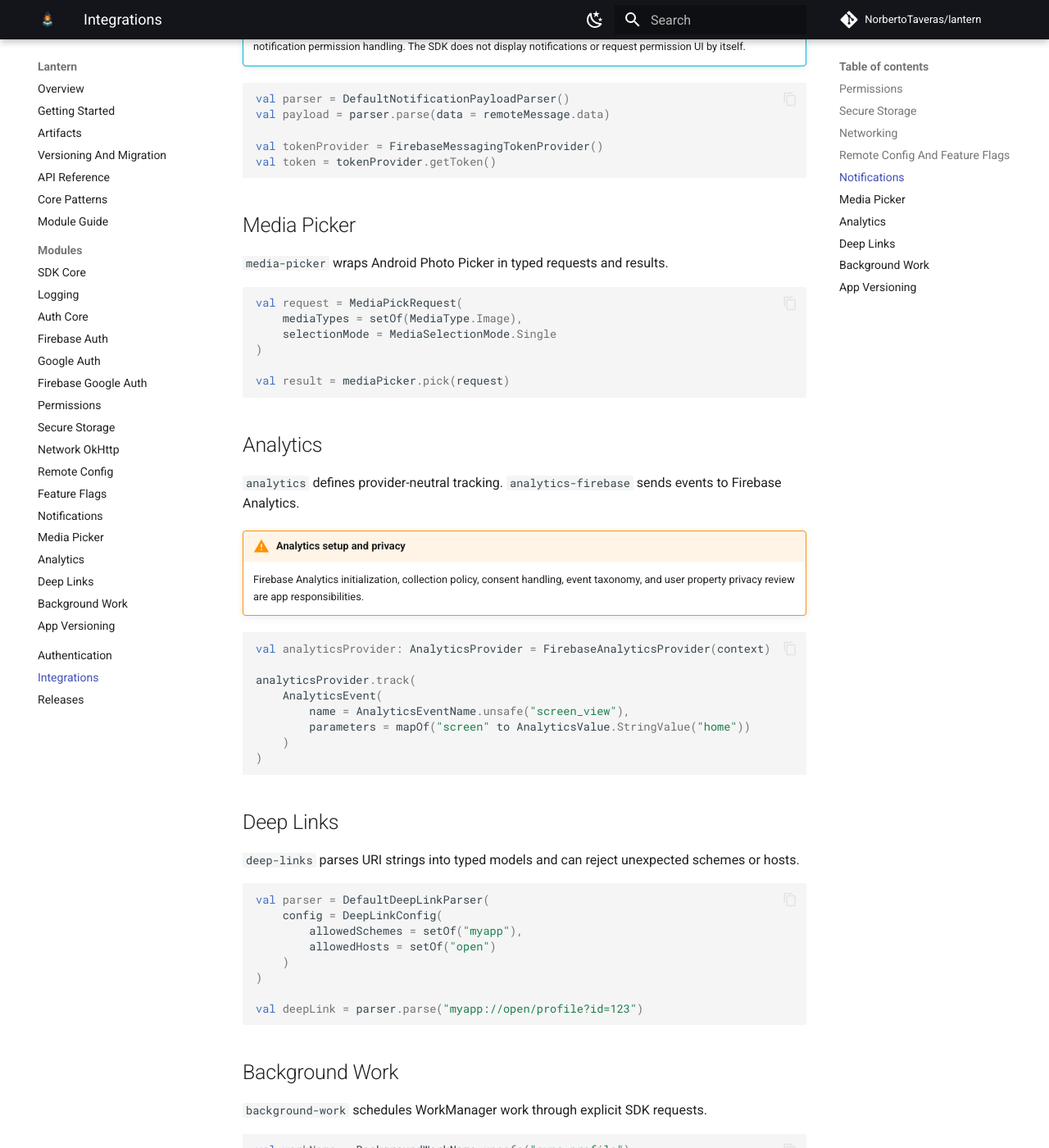
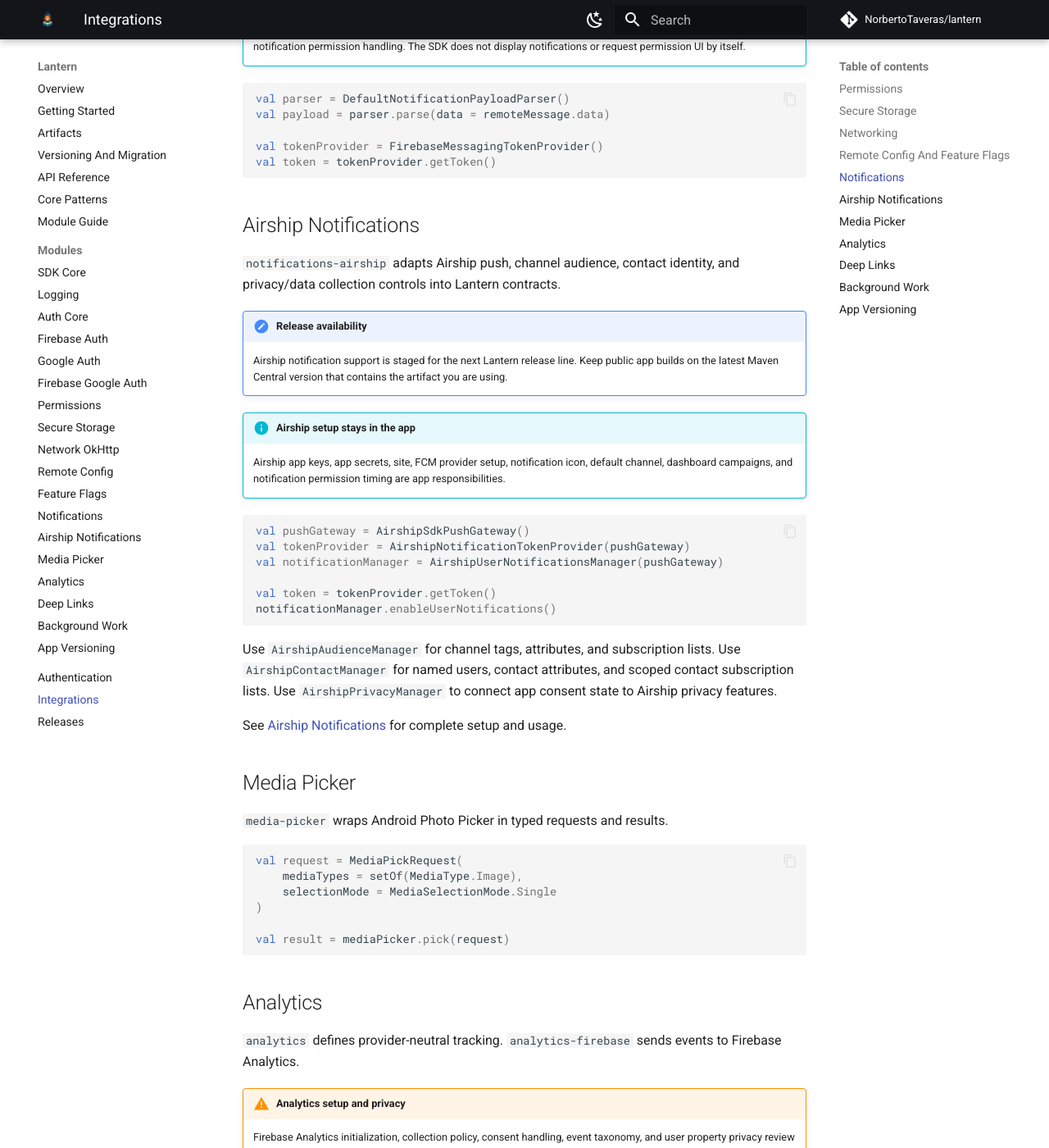
Before and after one commit to NorbertoTaveras/lantern, an MkDocs documentation site: the page built from docs/integrations.md, in a window 1280 px wide and 1400 px high, scrolled down 2284 px. Shown: the whole window at 82% size. Built offline with MkDocs 1.6.1 and Material for MkDocs 9.7.7, drawn with Linux system fonts in a browser that asks for light colours; comment, search, counter and statistics services are not loaded.

Commit message:
FWK-200 | Add Airship public docs

````diff
--- a/docs/integrations.md
+++ b/docs/integrations.md
@@ -105,6 +105,31 @@ val tokenProvider = FirebaseMessagingTokenProvider()
 val token = tokenProvider.getToken()
 ```
 
+## Airship Notifications
+
+`notifications-airship` adapts Airship push, channel audience, contact identity, and privacy/data collection controls into Lantern contracts.
+
+!!! note "Release availability"
+    Airship notification support is staged for the next Lantern release line. Keep public app builds
+    on the latest Maven Central version that contains the artifact you are using.
+
+!!! info "Airship setup stays in the app"
+    Airship app keys, app secrets, site, FCM provider setup, notification icon, default channel,
+    dashboard campaigns, and notification permission timing are app responsibilities.
+
+```kotlin
+val pushGateway = AirshipSdkPushGateway()
+val tokenProvider = AirshipNotificationTokenProvider(pushGateway)
+val notificationManager = AirshipUserNotificationsManager(pushGateway)
+
+val token = tokenProvider.getToken()
+notificationManager.enableUserNotifications()
+```
+
+Use `AirshipAudienceManager` for channel tags, attributes, and subscription lists. Use `AirshipContactManager` for named users, contact attributes, and scoped contact subscription lists. Use `AirshipPrivacyManager` to connect app consent state to Airship privacy features.
+
+See [Airship Notifications](modules/notifications-airship.md) for complete setup and usage.
+
 ## Media Picker
 
 `media-picker` wraps Android Photo Picker in typed requests and results.
--- a/mkdocs.yml
+++ b/mkdocs.yml
@@ -65,6 +65,7 @@ nav:
       - Remote Config: modules/remote-config.md
       - Feature Flags: modules/feature-flags.md
       - Notifications: modules/notifications.md
+      - Airship Notifications: modules/notifications-airship.md
       - Media Picker: modules/media-picker.md
       - Analytics: modules/analytics.md
       - Deep Links: modules/deep-links.md
````
Also changed, not shown: README.md (+28 -0 lines), docs/artifacts.md (+12 -0 lines), docs/modules.md (+2 -0 lines), docs/modules/notifications-airship.md (added, +197 -0 lines), 1 other file.
